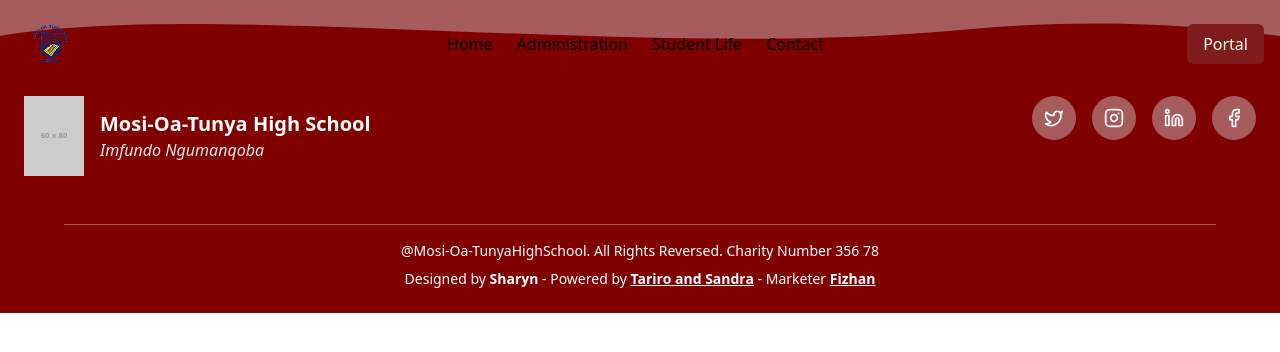
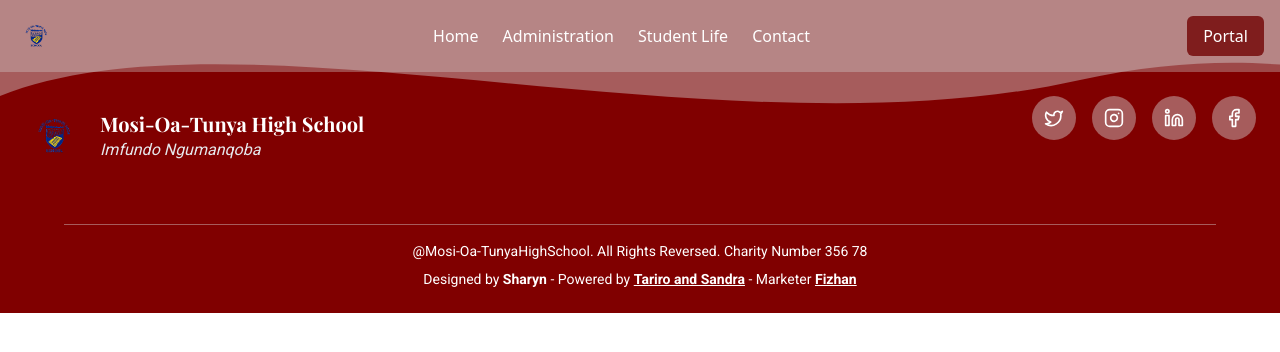
Before and after one commit to Blessing-T/Mosi, a React (Vite) app: page / in a window 1280 px wide. Shown: the top 352 px of the page. Built offline with nearby package versions, Linux system fonts and the light colour scheme.

Commit message:
second commit

```diff
--- a/src/Components/Banner.jsx
+++ b/src/Components/Banner.jsx
@@ -6,7 +6,7 @@ import bgImage from "./images/Rectangle190.png";
 function Banner() {
   return (
     <div
-      className=" relative w-full h-[499px]  bg-cover bg-center bg-no-repeat "
+      className=" relative w-full h-[499px]  bg-cover  bg-center bg-no-repeat "
       style={{ backgroundImage: `url(${bgImage})` }}
     >
       <div className=" w-full   absolute  inset-0 bg-black bg-opacity-40 z-10"></div>
--- a/src/Components/FindMore.jsx
+++ b/src/Components/FindMore.jsx
@@ -10,7 +10,7 @@ import {
 
 function FindMore() {
   return (
-    <section className="p-10 h-[2000px]  w-[100%] flex flex-col  mt-10 overflow-x-hidden ">
+    <section className="p-10 xl:h-[2000px] sm:h-[2200px] sm:overflow-y-hidden  w-[100%] flex flex-col  mt-10 overflow-x-hidden ">
       {/*4 cards*/}
 
       <div className="grid grid-cols-1 sm:grid-cols-2 lg:grid-cols-4 gap-28 p-8 text-center">
--- a/src/Components/Footer.jsx
+++ b/src/Components/Footer.jsx
@@ -4,11 +4,11 @@ import { Twitter, Instagram, Linkedin, Facebook } from "lucide-react";
 const Footer = () => {
   return (
     <footer className="relative bg-[#800000] text-white overflow-hidden">
-      {/* 🟣 Exact Top Wave */}
+
       <div className="absolute top-0 left-0 w-full">
         <svg
           className="w-full h-[120px]"
-          viewBox="0 0 1440 320"
+          viewBox="0 0 1440 320 450"
           xmlns="http://www.w3.org/2000/svg"
           preserveAspectRatio="none"
         >
@@ -19,28 +19,29 @@ const Footer = () => {
         </svg>
       </div>
 
-      {/* Content Section */}
+
       <div className="relative z-10 max-w-7xl mx-auto px-6 pt-24 pb-8 md:flex md:items-start md:justify-between">
-        {/* Left: Logo and Text */}
+
         <div className="flex items-center gap-4">
+
           <img
-            src="https://via.placeholder.com/60x80.png?text=Logo"
+            src="src/Components/images/Rectangle 103.png"
             alt="Logo"
             className="w-[60px] h-[80px] object-contain"
           />
           <div>
-            <h2 className="text-xl font-bold">Mosi-Oa-Tunya High School</h2>
-            <p className="italic text-gray-200">Imfundo Ngumanqoba</p>
+            <h2 className="text-xl font-bold font-playfair">Mosi-Oa-Tunya High School</h2>
+            <p className="italic text-gray-200 font-roboto ">Imfundo Ngumanqoba</p>
           </div>
         </div>
 
-        {/* Right: Social Icons */}
+
         <div className="mt-8 md:mt-0 flex gap-4">
           {[Twitter, Instagram, Linkedin, Facebook].map((Icon, index) => (
             <a
               key={index}
               href="#"
-              className="bg-[#a65c5c] hover:bg-[#902d2d] transition-colors rounded-full p-3"
+              className="bg-[#a65c5c] hover:bg-[#800000] transition-colors rounded-full p-3"
             >
               <Icon size={20} className="text-white" />
             </a>
@@ -48,11 +49,11 @@ const Footer = () => {
         </div>
       </div>
 
-      {/* Divider */}
+
       <div className="w-[90%] mx-auto border-t border-[#a65c5c] my-4" />
 
-      {/* Bottom Text */}
-      <div className="text-center text-sm text-white pb-6 space-y-2">
+
+      <div className="text-center text-sm text-white pb-6 space-y-2 font-roboto">
         <p>
           @Mosi-Oa-TunyaHighSchool. All Rights Reversed. Charity Number 356 78
         </p>
--- a/src/Components/Navbar.jsx
+++ b/src/Components/Navbar.jsx
@@ -1,46 +1,84 @@
-import { Link } from "react-router";
-import React from "react";
+import { Link } from "react-router-dom";
+import React, { useState } from "react";
 
-const Navbar = () => (
-  <nav className="bg-transparent p-4 z-50 top-0 absolute w-full">
+const Navbar = () => {
+  const [menuOpen, setMenuOpen] = useState(false);
+
+  return (
+    <nav className="bg-[#d6d6d656] bg-cover bg-center p-4 z-50 top-0 absolute w-full">
       <div className="container mx-auto flex justify-between items-center">
         <div className="flex items-center space-x-2">
+          <Link to="/">
             <img
               src="src/Components/images/rectangle 103.png"
               alt="Mosi Oa Tunya Logo"
-        ></img>
+              className="w-10 h-10 object-contain"
+            />
+          </Link>
         </div>
 
-      <ul className="flex space-x-6">
+        <button
+          className="text-white text-3xl md:hidden"
+          onClick={() => setMenuOpen(!menuOpen)}
+        >
+          ☰
+        </button>
+
+        <ul className="hidden md:flex items-center space-x-6 text-white font-medium">
           <li>
-          <Link to="/" className="text-black hover:text-red-200">
+            <Link to="/" className="hover:text-red-200">
               Home
             </Link>
           </li>
 
           <li>
-          <Link to="/" className="text-black hover:text-red-200">
+            <Link to="/" className="hover:text-red-200">
               Administration
             </Link>
           </li>
           <li>
-          <Link to="/student" className="text-black hover:text-red-200">
+            <Link to="/student" className="hover:text-red-200">
               Student Life
             </Link>
           </li>
           <li>
-          <Link to="/contact" className="text-black hover:text-red-200">
+            <Link to="/contact" className="hover:text-red-200">
               Contact
             </Link>
           </li>
         </ul>
 
-      <button className="bg-red-900 text-white px-4 py-2 rounded-md hover:bg-red-500 transition-colors">
+        <div className="hidden md:block">
+          <button className="bg-red-900 text-white px-4 py-2 rounded-md hover:bg-red-600 transition-colors">
             <Link to="/portal">Portal</Link>
           </button>
+        </div>
+      </div>
 
+      {menuOpen && (
+        <div className="md:hidden mt-4 flex flex-col space-y-2 items-start text-white px-4">
+          <Link to="/" className="hover:text-red-200">
+            Home
+          </Link>
+          <Link to="/" className="hover:text-red-200">
+            Administration
+          </Link>
+          <Link to="/student" className="hover:text-red-200">
+            Student Life
+          </Link>
+          <Link to="/contact" className="hover:text-red-200">
+            Contact
+          </Link>
+          <Link
+            to="/portal"
+            className="inline-block bg-red-900 px-4 py-2 rounded-md hover:bg-red-600"
+          >
+            Portal
+          </Link>
         </div>
+      )}
     </nav>
   );
+};
 
 export default Navbar;
```
Lines whose indentation alone changed are shown as unchanged.
